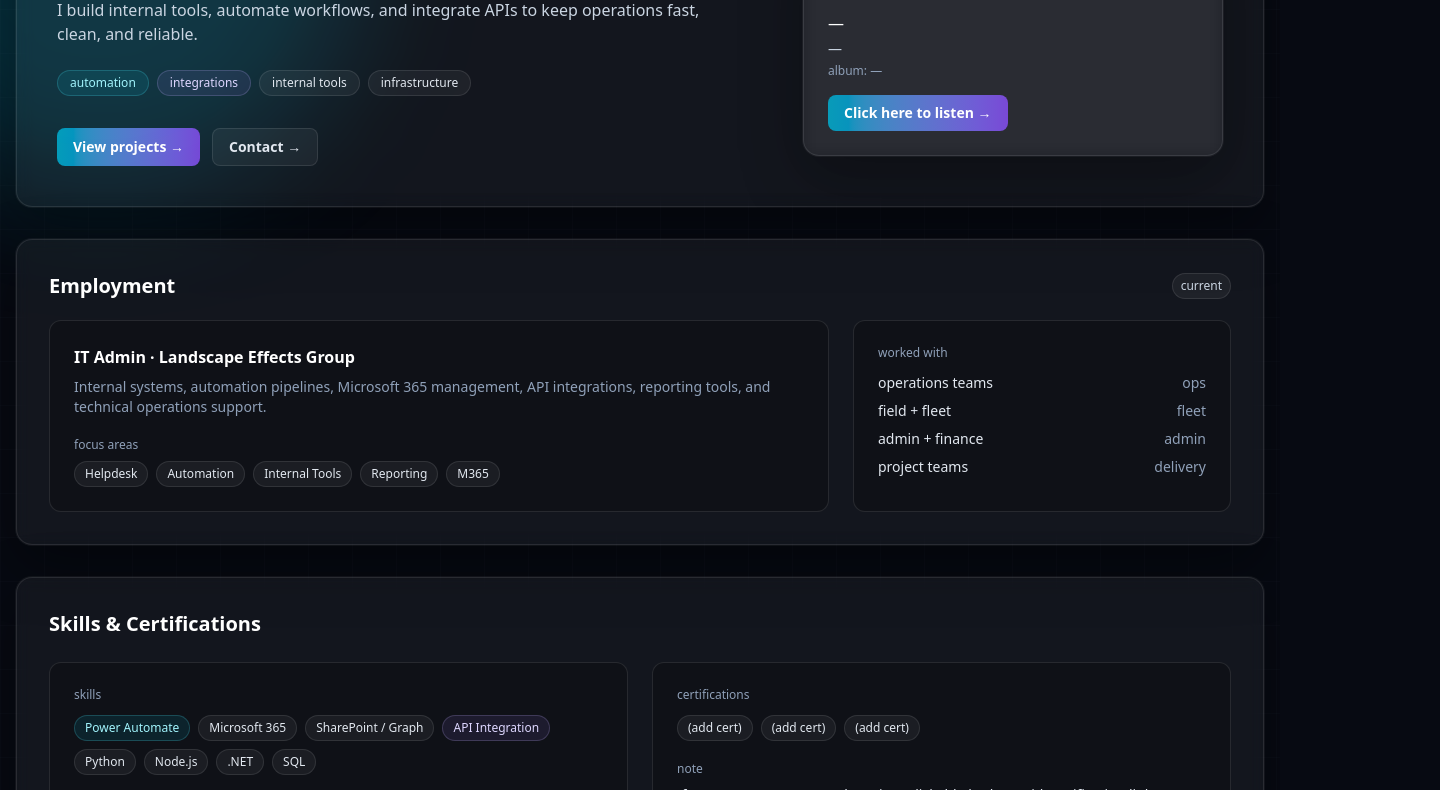
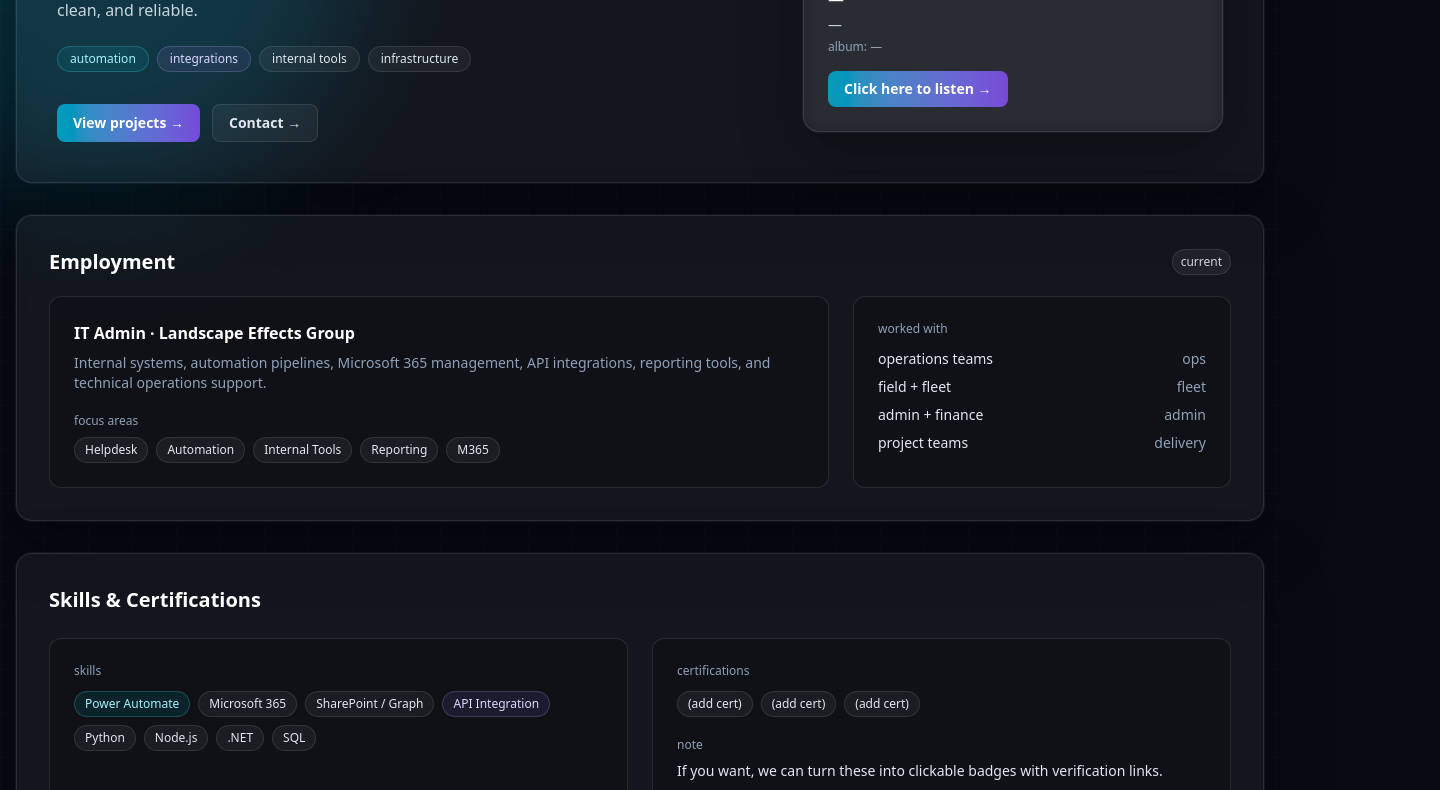
Before and after one commit to chrisbolton18/Portfolio, an Astro site: page / in a window 1280 px wide. Shown: the part 167-957 px from the top of the page, 1440 px wide, since content can reach past the window. Built offline with nearby package versions, Linux system fonts and the light colour scheme; Astro itself is replaced by a stand-in of ours; no server answers.

Commit message:
Scrolling issues

```diff
--- a/src/layouts/Layout.astro
+++ b/src/layouts/Layout.astro
@@ -14,8 +14,8 @@ const { title = "Portfolio" } = Astro.props;
   </head>
 
   <body class="bg-[#070A12] text-slate-100 antialiased">
-    <div class="min-h-screen relative overflow-hidden">
-
+    <!-- IMPORTANT: no overflow-hidden here -->
+    <div class="min-h-screen relative">
       <!-- Ambient gradient blobs -->
       <div class="pointer-events-none absolute -top-40 -left-40 h-[520px] w-[520px] rounded-full bg-cyan-500/20 blur-3xl"></div>
       <div class="pointer-events-none absolute -bottom-40 -right-40 h-[560px] w-[560px] rounded-full bg-violet-500/20 blur-3xl"></div>
@@ -29,7 +29,8 @@ const { title = "Portfolio" } = Astro.props;
 
       <!-- Main Content -->
       <main class="relative z-10">
-        <div class="max-w-7xl mx-auto px-4 py-12">
+        <!-- less top padding so the page can feel like it reaches the top -->
+        <div class="max-w-7xl mx-auto px-4 pt-6 pb-12">
           <slot />
         </div>
       </main>
@@ -40,7 +41,6 @@ const { title = "Portfolio" } = Astro.props;
           © {new Date().getFullYear()} Chris Bolton
         </div>
       </footer>
-
     </div>
   </body>
 </html>
```
